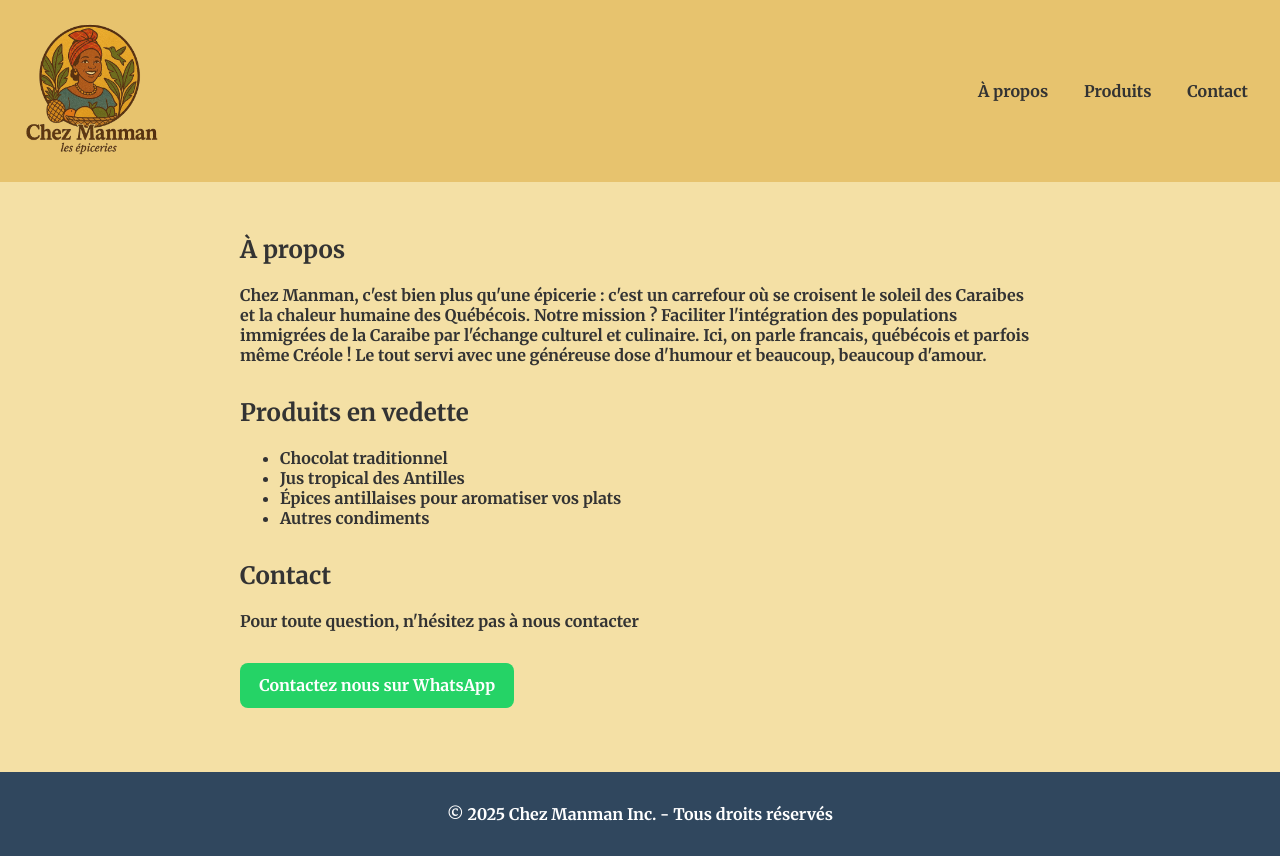
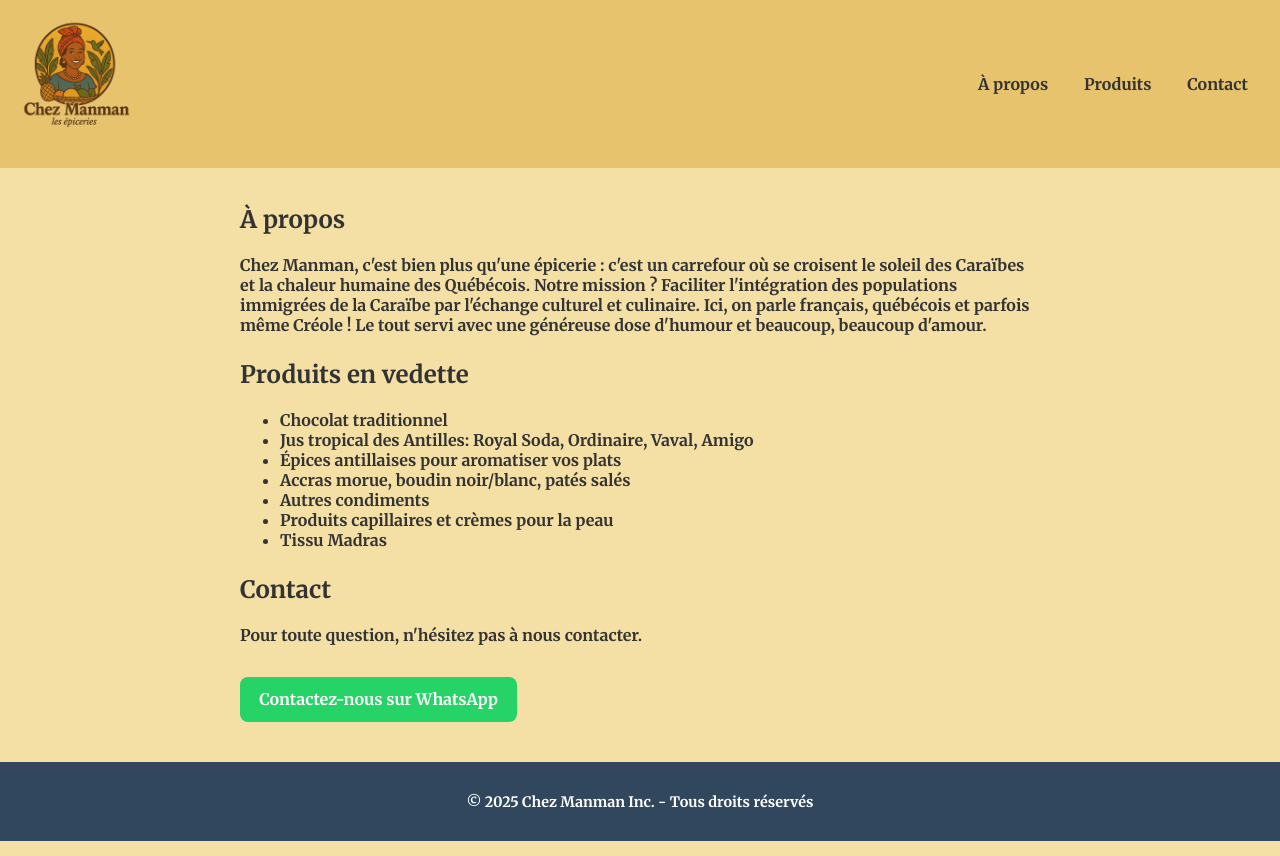
Before and after one commit to Darkz3D/chezmanman, a plain HTML site: page index.html in a window 1280 px wide. Drawn offline with Linux system fonts and the light colour scheme.

Commit message:
Add files via upload

```diff
--- a/index.html
+++ b/index.html
@@ -3,7 +3,7 @@
 <head>
   <meta charset="UTF-8" />
   <meta name="viewport" content="width=device-width, initial-scale=1.0" />
-  <title>Chez Manman - Épicerie tropicale a Montréal</title>
+  <title>Chez Manman - Épicerie tropicale à Montréal</title>
   <link href="https://fonts.googleapis.com/css2?family=Merriweather:wght@700&display=swap" rel="stylesheet">
   <style>
     body {
@@ -17,31 +17,36 @@
       color: #333;
       padding: 1rem;
       display: flex;
+      flex-direction: column;
       align-items: center;
-      justify-content: space-between;
+      justify-content: center;
+      text-align: center;
     }
     header img {
-      height: 80px;
+      height: 120px;
+      margin-bottom: 1rem;
     }
     nav a {
-      margin: 0 1rem;
+      margin: 0.5rem;
       text-decoration: none;
       color: #333;
       font-weight: bold;
+      display: inline-block;
     }
     main {
-      padding: 2rem;
+      padding: 1rem;
       max-width: 800px;
       margin: auto;
     }
     section {
-      margin-bottom: 2rem;
+      margin-bottom: 1.5rem;
     }
     footer {
       background: #30475e;
       color: white;
       text-align: center;
       padding: 1rem;
+      font-size: 0.9rem;
     }
     .whatsapp {
       background-color: #25d366;
@@ -52,11 +57,22 @@
       display: inline-block;
       margin-top: 1rem;
     }
+
+    @media (min-width: 600px) {
+      header {
+        flex-direction: row;
+        justify-content: space-between;
+        text-align: left;
+      }
+      nav a {
+        margin: 0 1rem;
+      }
+    }
   </style>
 </head>
 <body>
   <header>
-    <img src="logo.png" alt="Logo Chez Manman" style="height:150px;">
+    <img src="logo.png" alt="Logo Chez Manman">
     <nav>
       <a href="#about">À propos</a>
       <a href="#products">Produits</a>
@@ -66,21 +82,25 @@
   <main>
     <section id="about">
       <h2>À propos</h2>
-      <p>Chez Manman, c'est bien plus qu'une épicerie : c'est un carrefour où se croisent le soleil des Caraibes et la chaleur humaine des Québécois. Notre mission ? Faciliter l'intégration des populations immigrées de la Caraibe par l'échange culturel et culinaire. Ici, on parle francais, québécois et parfois même Créole ! Le tout servi avec une généreuse dose d'humour et beaucoup, beaucoup d'amour.</p>
+      <p>Chez Manman, c'est bien plus qu'une épicerie : c'est un carrefour où se croisent le soleil des Caraïbes et la chaleur humaine des Québécois. Notre mission ? Faciliter l'intégration des populations immigrées de la Caraïbe par l'échange culturel et culinaire. Ici, on parle français, québécois et parfois même Créole ! Le tout servi avec une généreuse dose d'humour et beaucoup, beaucoup d'amour.</p>
     </section>
     <section id="products">
       <h2>Produits en vedette</h2>
       <ul>
-        <li> Chocolat traditionnel</li>
-        <li>Jus tropical des Antilles</li>
+        <li>Chocolat traditionnel</li>
+        <li>Jus tropical des Antilles: Royal Soda, Ordinaire, Vaval, Amigo</li>
         <li>Épices antillaises pour aromatiser vos plats</li>
+        <li>Accras morue, boudin noir/blanc, patés salés</li>
         <li>Autres condiments</li>
+        <li>Produits capillaires et crèmes pour la peau</li>
+        <li>Tissu Madras</li>
+
       </ul>
     </section>
     <section id="contact">
       <h2>Contact</h2>
-      <p>Pour toute question, n'hésitez pas à nous contacter</p>
-      <a class="whatsapp" href="https://wa.me/14383948970" target="_blank">Contactez nous sur WhatsApp</a>
+      <p>Pour toute question, n'hésitez pas à nous contacter.</p>
+      <a class="whatsapp" href="https://wa.me/14383948970" target="_blank">Contactez-nous sur WhatsApp</a>
     </section>
   </main>
   <footer>
```
Also changed, not shown: 2 other files.
